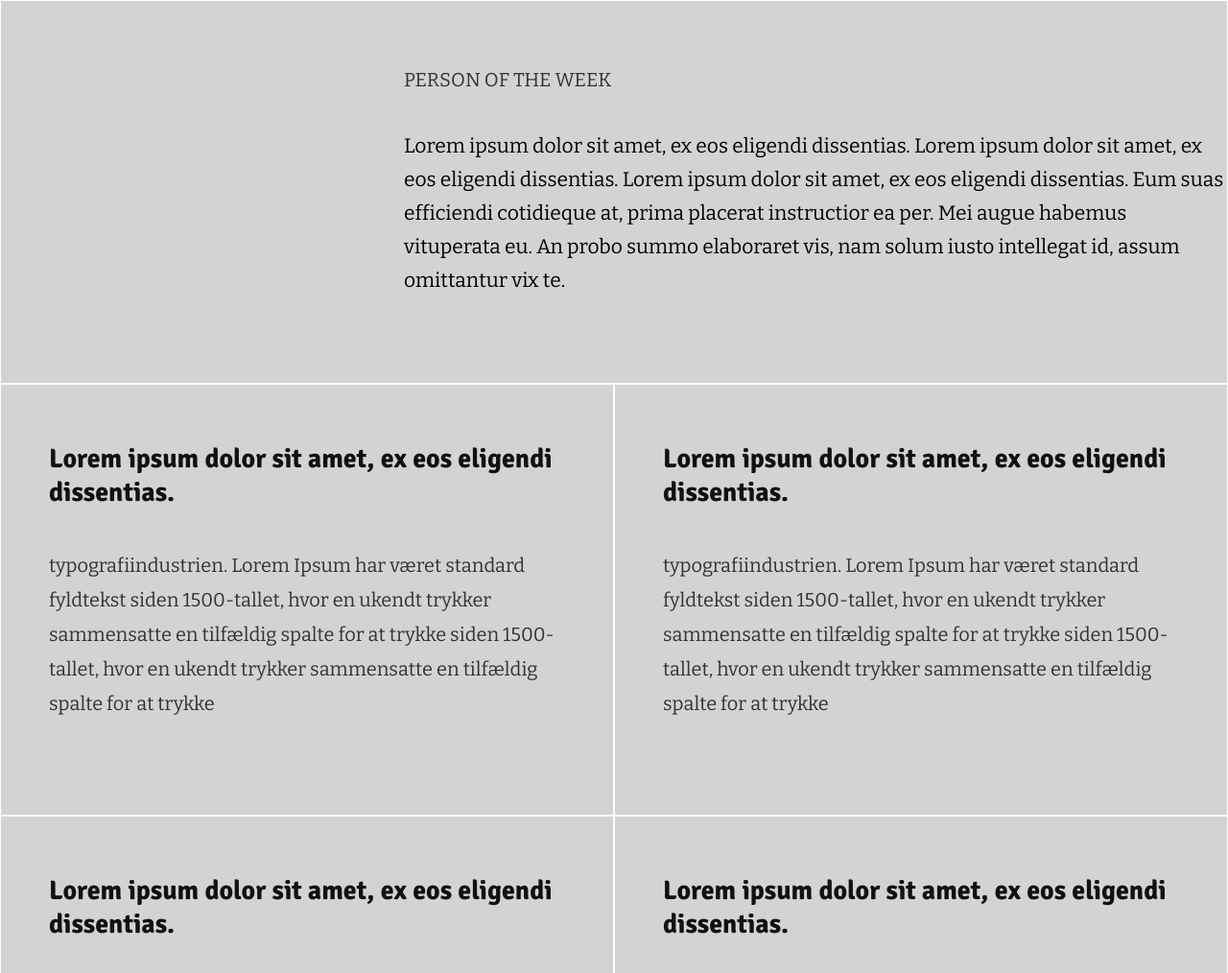
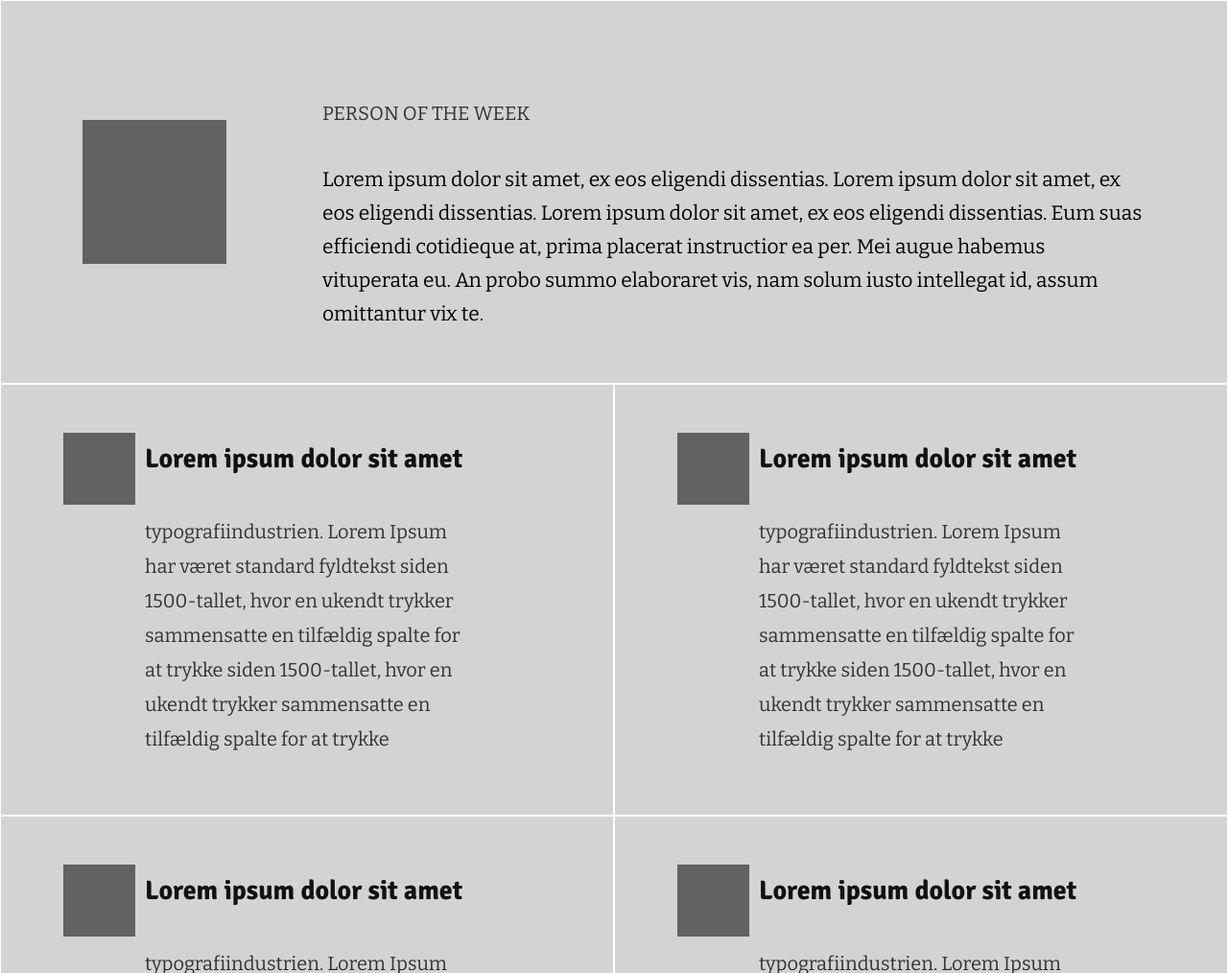
Before and after one commit to vieiramanda11/HTML-CSS-Design-Teardown, a plain HTML site: page index.html in a window 1280 px wide. Shown: the part 5465-6479 px from the top of the page at 96% size. Drawn offline with nearby package versions, Linux system fonts and the light colour scheme.

Commit message:
making required changings

```diff
--- a/index.html
+++ b/index.html
@@ -1,12 +1,13 @@
 <!DOCTYPE html>
-<html lang="en">
+<html lang="da">
 <head>
     <meta charset="UTF-8">
     <meta name="viewport" content="width=device-width, initial-scale=1.0">
     <meta http-equiv="X-UA-Compatible" content="ie=edge">
     <title>Smashing Magazine - For Web Designers And Developers - Smashing Magazine</title>
     <link rel="stylesheet" href="styles/styles.css">
-    <link href="https://fonts.googleapis.com/css?family=Bitter:400,400i,700|Signika:300,400,600,700&display=swap" rel="stylesheet">
+    <link href="https://fonts.googleapis.com/css?family=Bitter&display=swap" rel="stylesheet">
+    <link href="https://fonts.googleapis.com/css?family=Signika:300,400,600,700&display=swap" rel="stylesheet">
 </head>
 <body>
     <nav class="navbar">
@@ -98,32 +99,41 @@
             </article>
         </section>
         <section class="comunityLinks">
-            <h4>PERSON OF THE WEEK</h4>
-            <p>Lorem ipsum dolor sit amet, ex eos eligendi dissentias. Lorem ipsum dolor sit amet, ex eos eligendi dissentias. Lorem ipsum dolor sit amet, ex eos eligendi dissentias. Eum suas efficiendi cotidieque at, prima placerat instructior ea per. Mei augue habemus vituperata eu. An probo summo elaboraret vis, nam solum iusto intellegat id, assum omittantur vix te.</p>
+            <div class="image-3"></div>
+            <div>
+                <h4>PERSON OF THE WEEK</h4>
+                <p>Lorem ipsum dolor sit amet, ex eos eligendi dissentias. Lorem ipsum dolor sit amet, ex eos eligendi dissentias. Lorem ipsum dolor sit amet, ex eos eligendi dissentias. Eum suas efficiendi cotidieque at, prima placerat instructior ea per. Mei augue habemus vituperata eu. An probo summo elaboraret vis, nam solum iusto intellegat id, assum omittantur vix te.</p>
+            </div>
         </section>
         <section class="authorsSection">
             <article class="articles">
-                <h3>Lorem ipsum dolor sit amet, ex eos eligendi dissentias.</h3>
+                <div class="image-2"></div>
+                <h3>Lorem ipsum dolor sit amet</h3>
                 <p>typografiindustrien. Lorem Ipsum har været standard fyldtekst siden 1500-tallet, hvor en ukendt trykker sammensatte en tilfældig spalte for at trykke siden 1500-tallet, hvor en ukendt trykker sammensatte en tilfældig spalte for at trykke </p>
             </article>
             <article class="articles">
-                <h3>Lorem ipsum dolor sit amet, ex eos eligendi dissentias.</h3>
+                <div class="image-2"></div>
+                <h3>Lorem ipsum dolor sit amet</h3>
                 <p>typografiindustrien. Lorem Ipsum har været standard fyldtekst siden 1500-tallet, hvor en ukendt trykker sammensatte en tilfældig spalte for at trykke siden 1500-tallet, hvor en ukendt trykker sammensatte en tilfældig spalte for at trykke </p>
             </article>
             <article class="articles">
-                <h3>Lorem ipsum dolor sit amet, ex eos eligendi dissentias.</h3>
+                <div class="image-2"></div>
+                <h3>Lorem ipsum dolor sit amet</h3>
                 <p>typografiindustrien. Lorem Ipsum har været standard fyldtekst siden 1500-tallet, hvor en ukendt trykker sammensatte en tilfældig spalte for at trykke siden 1500-tallet, hvor en ukendt trykker sammensatte en tilfældig spalte for at trykke </p>
             </article>
             <article class="articles">
-                <h3>Lorem ipsum dolor sit amet, ex eos eligendi dissentias.</h3>
+                <div class="image-2"></div>
+                <h3>Lorem ipsum dolor sit amet</h3>
                 <p>typografiindustrien. Lorem Ipsum har været standard fyldtekst siden 1500-tallet, hvor en ukendt trykker sammensatte en tilfældig spalte for at trykke siden 1500-tallet, hvor en ukendt trykker sammensatte en tilfældig spalte for at trykke </p>
             </article>
             <article class="articles">
-                <h3>Lorem ipsum dolor sit amet, ex eos eligendi dissentias.</h3>
+                <div class="image-2"></div>
+                <h3>Lorem ipsum dolor sit amet</h3>
                 <p>typografiindustrien. Lorem Ipsum har været standard fyldtekst siden 1500-tallet, hvor en ukendt trykker sammensatte en tilfældig spalte for at trykke siden 1500-tallet, hvor en ukendt trykker sammensatte en tilfældig spalte for at trykke </p>
             </article>
             <article class="articles">
-                <h3>Lorem ipsum dolor sit amet, ex eos eligendi dissentias.</h3>
+                <div class="image-2"></div>
+                <h3>Lorem ipsum dolor sit amet</h3>
                 <p>typografiindustrien. Lorem Ipsum har været standard fyldtekst siden 1500-tallet, hvor en ukendt trykker sammensatte en tilfældig spalte for at trykke siden 1500-tallet, hvor en ukendt trykker sammensatte en tilfældig spalte for at trykke </p>
             </article>
         </section>
--- a/styles/styles.css
+++ b/styles/styles.css
@@ -34,13 +34,37 @@ p {
     width: 75px;
 }
 
+.image-2 {
+    background-color: #333333;
+    height: 75px;
+    float: left;
+    margin-left: -85px;
+    opacity: 0.7;
+    width: 75px;
+}
+.image-3 {
+    background-color: #333333;
+    height: 150px;
+    float: left;
+    opacity: 0.7;
+    margin-right: 100px;
+    width: 150px;
+}
+
 
 .articleContainer h2 {
     font-size: 43px;
     width: 60%;
 }
 
-.latestPosts h3, .articles h3 {
+.latestPosts h3 {
+    color: #111111;
+    font-size: 28px;
+    line-height: 35px;
+    margin: 10px 0;
+    padding-bottom: 30px;
+}
+.articles h3 {
     color: #111111;
     font-size: 28px;
     line-height: 35px;
@@ -48,12 +72,19 @@ p {
     padding-bottom: 30px;
 }
 
-.latestPosts p, .articles p {
+.latestPosts p {
     color: #333333;
     font-size: 20px;
     font-weight: 300;
     line-height: 36px;
-    /*padding-top: 50px;*/
+}
+
+.articles p {
+    color: #333333;
+    font-size: 20px;
+    font-weight: 300;
+    line-height: 36px;
+    margin-bottom: 20px;
 }
 
 .smashingMembers h3 {
@@ -181,7 +212,7 @@ p {
     color: #ffffff;
     float: left;
     font-family: 'Bitter', serif;
-    font-size: 23px;
+    font-size: 20px;
     line-height: 41px;
     margin: 0 15px;
     text-align: center;
@@ -305,11 +336,12 @@ p {
 }
 
 .comunityLinks {
-    align-items: flex-end;
+    align-items: center;
     background-color: #D3D3D3;
     border: 1px solid white;
     display: flex;
-    flex-direction: column;
+    flex-direction: row;
+    justify-content: center;
     height: 400px;
     width: 100%;
 }
@@ -323,7 +355,7 @@ p {
 .articles {
     background-color: #D3D3D3;
     border: 1px solid white;
-    padding: 50px;
+    padding: 50px 150px;
 }
 
 .designSystem {
```
Also changed, not shown: 1 other file.
